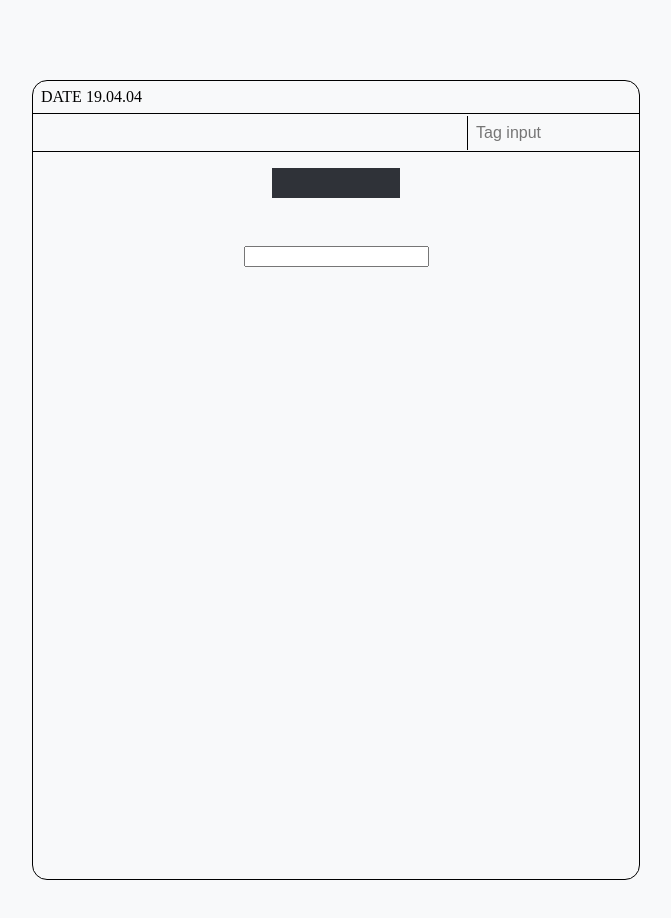
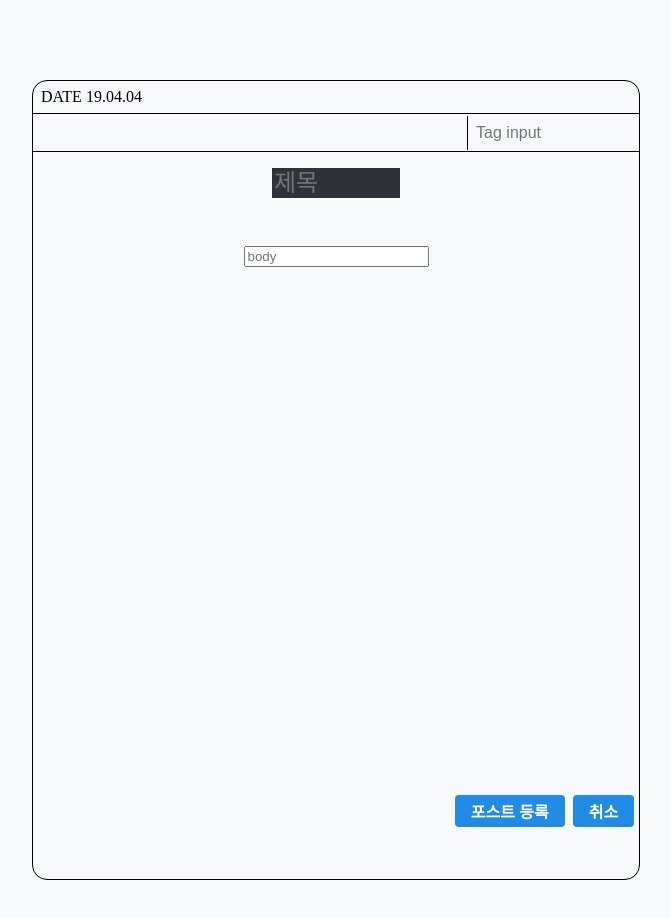
Before and after one commit to jungsikjeong/React-ToDoList, a React (Create React App) app in the folder client/: page /write in a window 1280 px wide. Shown: the top 918 px of the page, without its empty margins (304-975 px from the left). Built offline with nearby package versions, Linux system fonts and the light colour scheme.

Commit message:
Add: 글쓰기 리덕스연결

```diff
--- a/client/src/components/write/Editor.js
+++ b/client/src/components/write/Editor.js
@@ -2,6 +2,7 @@ import React from 'react';
 import styled, { css } from 'styled-components';
 import Responsive from '../common/Responsive';
 import TagBox from './TagBox';
+import WriteActionButtons from './WriteActionButtons';
 
 const EditorBlock = styled(Responsive)`
   width: 50vw;
@@ -50,20 +51,40 @@ const List = styled.div``;
 
 const Item = styled.div``;
 
-const Editor2 = () => {
+const Editor = ({
+  todos,
+  onInsert,
+  onRemove,
+  onToggle,
+  onChangeFiled,
+  title,
+  body,
+}) => {
+  const onChangeTitle = (e) => {
+    onChangeFiled({ key: 'title', value: e.target.value });
+  };
+  const onChangeBody = (e) => {
+    onChangeFiled({ key: 'body', value: e.target.value });
+  };
+
   return (
     <EditorBlock>
       <EditorWrapper>
         <Date>DATE 19.04.04</Date>
         <TagBox />
         <Form>
-          <TitleInput />
-          <TodoInput />
+          <TitleInput
+            placeholder="제목"
+            onChange={onChangeTitle}
+            value={title}
+          />
+          <TodoInput placeholder="body" onChange={onChangeBody} value={body} />
           {/* 임시. 우선 태그와 글쓰기 리덕스 작업후 다시 만지기 */}
         </Form>
+        <WriteActionButtons />
       </EditorWrapper>
     </EditorBlock>
   );
 };
 
-export default Editor2;
+export default Editor;
--- /dev/null
+++ b/client/src/components/write/WriteActionButtons.js
@@ -0,0 +1,31 @@
+import React from 'react';
+import styled from 'styled-components';
+import Button from '../common/Button';
+
+// 버튼 css 일단은 이렇게.
+const WriteActionButtonsBlock = styled.div`
+  display: flex;
+  align-items: flex-end;
+  justify-content: flex-end;
+  height: calc(100vh - 30vh); /* 임시 */
+  margin-right: 0.3rem;
+`;
+
+const StyledButton = styled(Button)`
+  & + & {
+    margin-left: 0.5rem;
+  }
+`;
+
+const WriteActionButtons = ({ onCancel, onPublish }) => {
+  return (
+    <div>
+      <WriteActionButtonsBlock>
+        <StyledButton onClick={onPublish}>포스트 등록</StyledButton>
+        <StyledButton onClick={onCancel}>취소</StyledButton>
+      </WriteActionButtonsBlock>
+    </div>
+  );
+};
+
+export default WriteActionButtons;
--- a/client/src/containers/write/EditorContainer.js
+++ b/client/src/containers/write/EditorContainer.js
@@ -1,8 +1,29 @@
-import React, { useState, useRef, useCallback } from 'react';
+import React, { useState, useRef, useCallback, useEffect } from 'react';
 import Editor from '../../components/write/Editor';
+import { useDispatch, useSelector } from 'react-redux';
+import { changeField, initialize } from '../../modules/write';
 
 const EditorContainer = () => {
   const [todos, setTodos] = useState([]);
+  const dispatch = useDispatch();
+  const { title, body } = useSelector(({ write }) => ({
+    title: write.title,
+    body: write.body,
+  }));
+
+  const onChangeFiled = useCallback(
+    (payload) => {
+      dispatch(changeField(payload));
+    },
+    [dispatch],
+  );
+
+  // 언마운트 될때 초기화
+  useEffect(() => {
+    return () => {
+      dispatch(initialize());
+    };
+  }, [dispatch]);
 
   const nextId = useRef(0);
 
@@ -37,12 +58,16 @@ const EditorContainer = () => {
     },
     [todos],
   );
+
   return (
     <Editor
       todos={todos}
       onInsert={onInsert}
       onRemove={onRemove}
       onToggle={onToggle}
+      onChangeFiled={onChangeFiled}
+      title={title}
+      body={body}
     />
   );
 };
--- a/client/src/modules/index.js
+++ b/client/src/modules/index.js
@@ -4,12 +4,14 @@ import auth, { authSaga } from './auth';
 import user, { userSaga } from './user';
 import loading from './loading';
 import toggle from './toggle';
+import write from './write';
 
 const rootReducer = combineReducers({
   auth,
   loading,
   user,
   toggle,
+  write,
 });
 
 export function* rootSaga() {
--- /dev/null
+++ b/client/src/modules/write.js
@@ -0,0 +1,36 @@
+import { createAction, handleActions } from 'redux-actions';
+import { takeLatest } from 'redux-saga/effects';
+import createRequestSaga, {
+  createRequestActionTypes,
+} from '../lib/createRequestSaga';
+import * as authAPI from '../lib/api/auth';
+
+export const INITIALIZE = 'write/INITIALIZE'; // 모든 내용 초기화
+export const CHANGE_FIELD = 'write/CHANGE_FIELD'; // 특정 key 값 바꾸기
+
+export const initialize = createAction(INITIALIZE);
+export const changeField = createAction(CHANGE_FIELD, ({ key, value }) => ({
+  key,
+  value,
+}));
+
+const initialState = {
+  title: '',
+  body: '',
+  tags: [],
+};
+
+const write = handleActions(
+  {
+    [INITIALIZE]: (state) => ({
+      initialState,
+    }),
+    [CHANGE_FIELD]: (state, { payload: { key, value } }) => ({
+      ...state,
+      [key]: value,
+    }),
+  },
+  initialState,
+);
+
+export default write;
```
